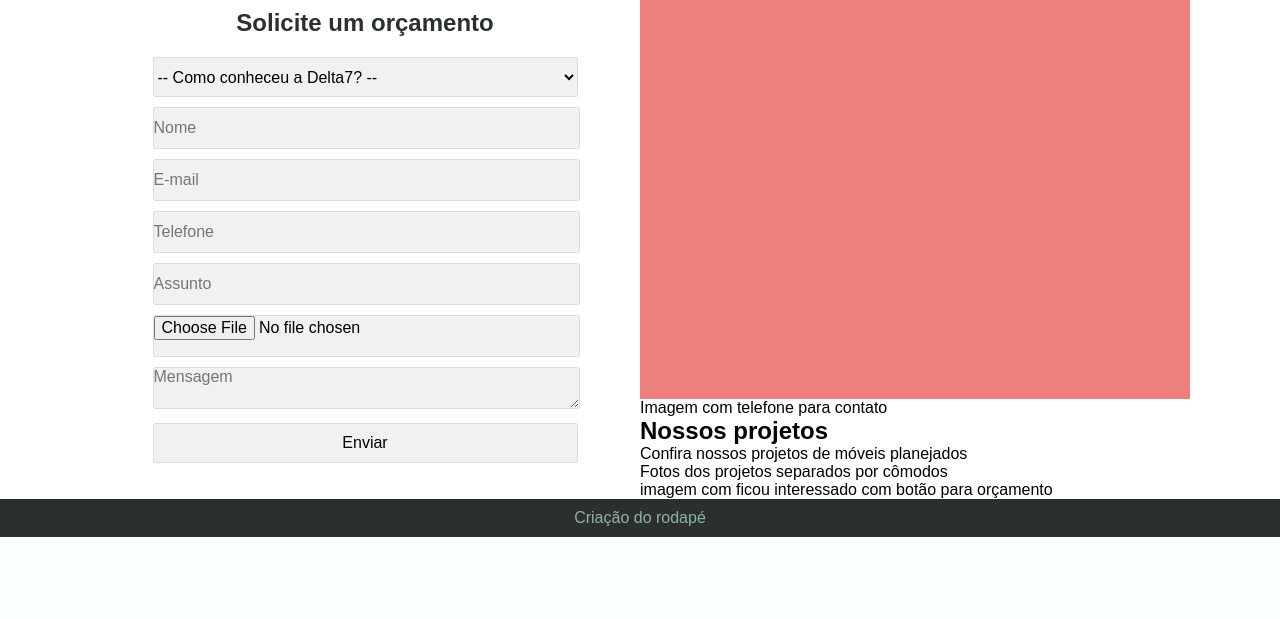
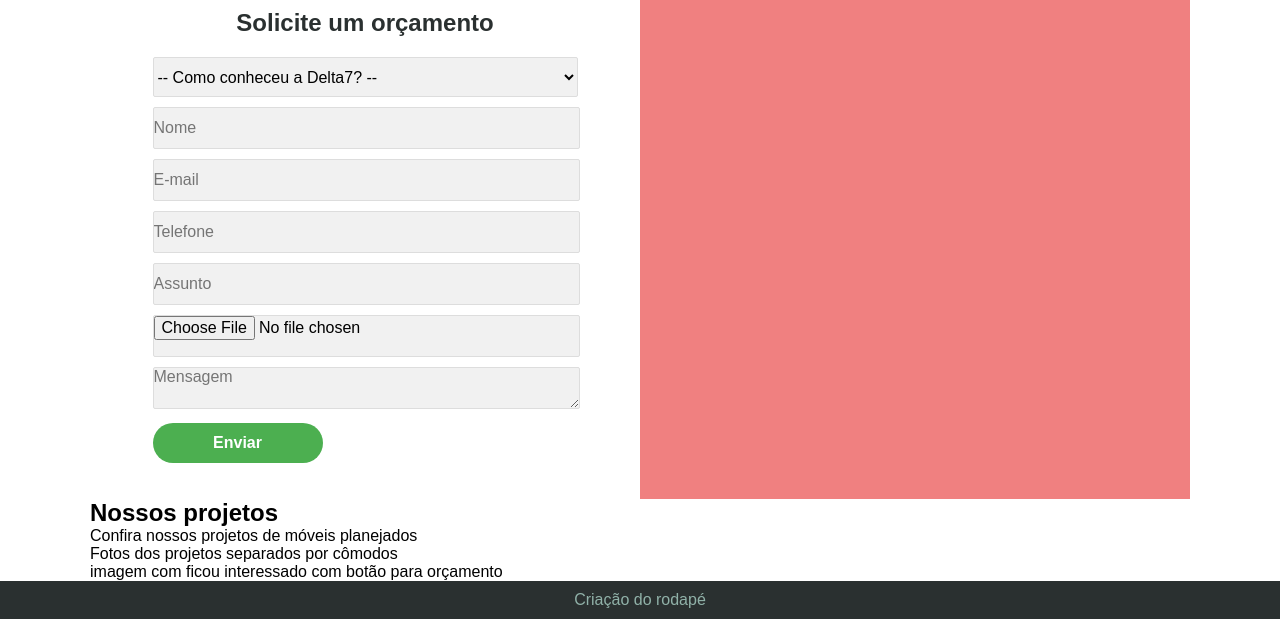
Before and after one commit to felipejlc/felipe-projetos, a PHP site: page / in a window 1280 px wide. Shown: the part 871-1490 px from the top of the page. Before the commit the page ends 1408 px from the top, so only its background shows below. Run offline with PHP 8.4, Linux system fonts and the light colour scheme.

Commit message:
atualização index

```diff
--- a/projeto-moveis/estilos/media-query.css
+++ b/projeto-moveis/estilos/media-query.css
@@ -82,7 +82,7 @@ Grandes telas: acima de 1200px
 
     section#img-form-orcamento {
         background-color: lightcoral;
-        height: 400px;
+        height: 500px;
         float: right;
         display: block;
         width: 50%;
--- a/projeto-moveis/estilos/style.css
+++ b/projeto-moveis/estilos/style.css
@@ -164,9 +164,8 @@ section#form-orcamento > h2 {
 }
 
 section#img-form-orcamento {
-    /*background-color: lightcoral;*/
+    background-color: lightcoral;
     height: 500px;
-    /*display: none;*/
 }
 
 main > section > div > form > p > select, input, textarea {
@@ -182,10 +181,23 @@ main > section > div > form > p > select, input, textarea {
     /*transform: translateY(-12px);*/
 }
 
+main > section > div > form > p > input.send {
+    width: 40%;
+    background-color: #4caf50;
+    color: white;
+    font-weight: bolder;
+    border: none;
+    border-radius: 40px;
+    cursor: pointer;
+}
+
+main > section > div > form > p > input.send:hover {
+    border: 1px solid white;
+}
+
 div.formulario {
     width: 425px;
     margin: auto;
-
 }
 
 
--- a/projeto-moveis/index.html
+++ b/projeto-moveis/index.html
@@ -103,7 +103,7 @@
                         <textarea name="msg" id="imsg" placeholder="Mensagem" cols="28" rows="8"></textarea>
                     </p>
                     <p>
-                        <input type="submit" value="Enviar">
+                        <input class="send" type="submit" value="Enviar">
                     </p>
                 </form>
             </div>
@@ -111,9 +111,7 @@
         <section id="img-form-orcamento">
 
         </section>
-        <section>
-            <p>Imagem com telefone para contato</p>
-        </section>
+
         <section>
             <h2>Nossos projetos</h2>
             <p>Confira nossos projetos de móveis planejados</p>
```
